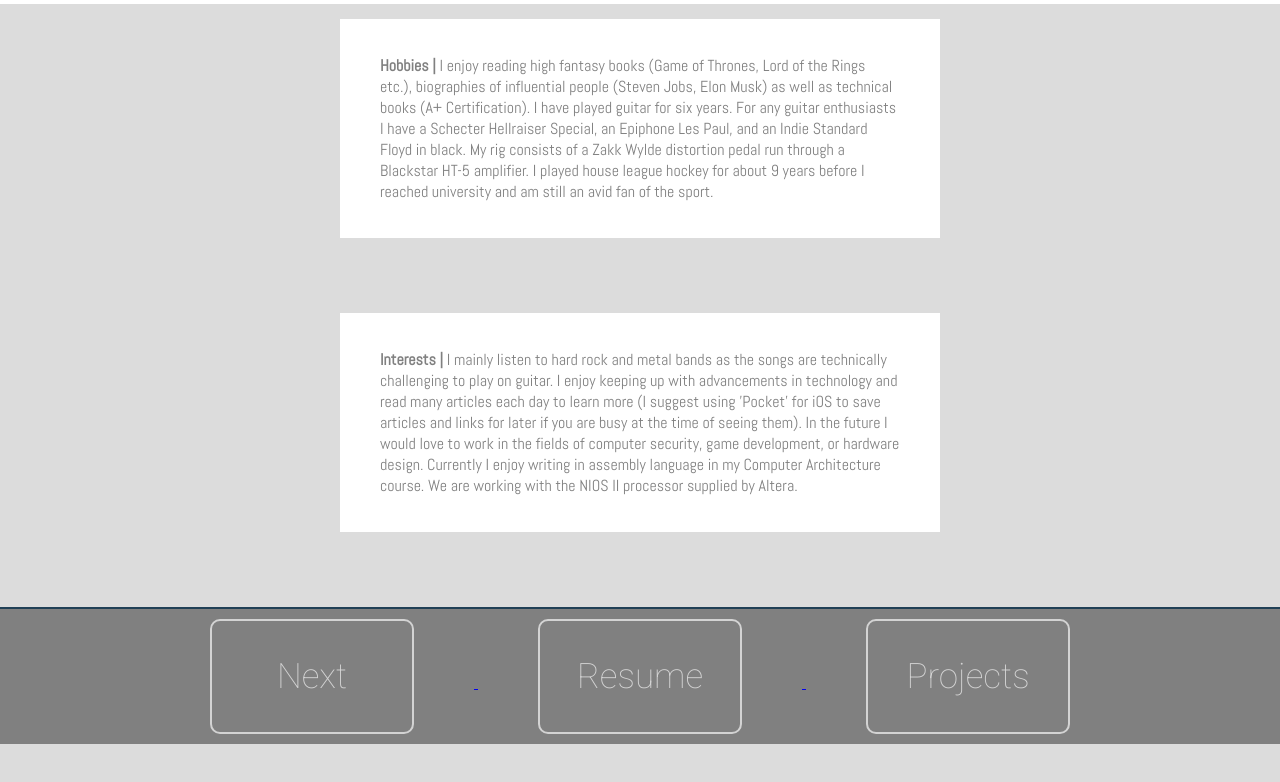
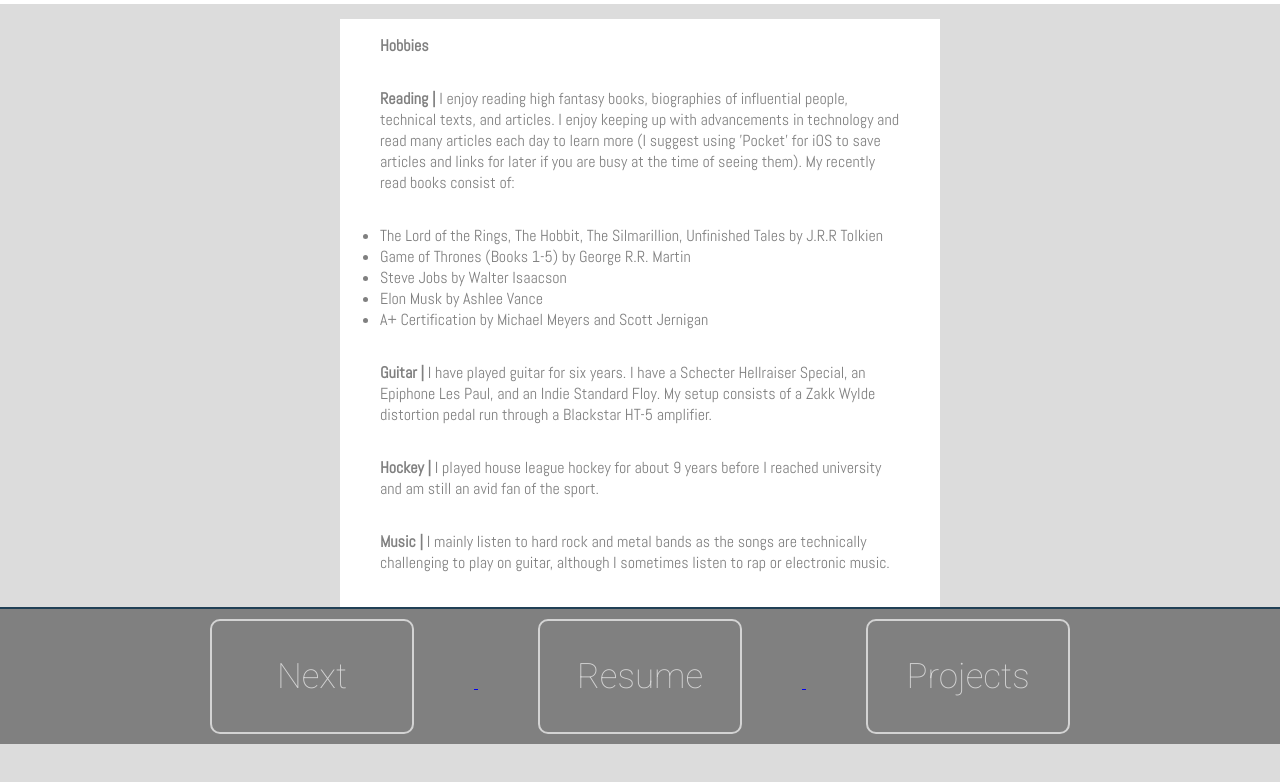
Before and after one commit to Wyatt-Wood/wyatt-wood.github.io, a plain HTML site: page HTML/about.html in a window 1280 px wide. Shown: the part 56-838 px from the top of the page. After the commit the page ends 800 px from the top, so only its background shows below. Drawn offline with Linux system fonts and the light colour scheme.

Commit message:
Edited content for About and Projects pages

```diff
--- a/CSS/styleabout.css
+++ b/CSS/styleabout.css
@@ -64,7 +64,7 @@
 #mainContainer{
     display: block;
     width: 100%;
-    height: 100vh;
+    height: 100%;
 }
 
 .contentContainer{
@@ -79,8 +79,6 @@
     color: grey;
     font-family: Abel;
     font-size: 1em;
-    padding-top: 20px;
-    padding-bottom: 20px;
     padding-left: 40px;
     padding-right: 40px;
     text-decoration: none;
@@ -115,7 +113,7 @@
     text-align: center;
     background-color: grey;
     border-top: 2px solid #204056;
-        position: absolute;
+    position: absolute;
     bottom: 0px;
     width: 100%;
 }
--- a/CSS/styleprojects.css
+++ b/CSS/styleprojects.css
@@ -89,8 +89,6 @@
     color: grey;
     font-family: Abel;
     font-size: 1em;
-    padding-top: 20px;
-    padding-bottom: 20px;
     padding-left: 40px;
     padding-right: 40px;
     text-decoration: none;
@@ -115,6 +113,15 @@
     margin-right: 50px;
     height: 350px;
     width: 350px;
+    display: inline-block;
+    border-radius: 5px;
+}
+
+.contentPhotos3{
+    margin-left: 50px;
+    margin-right: 50px;
+    height: 350px;
+    width: 600px;
     display: inline-block;
     border-radius: 5px;
 }
--- a/HTML/about.html
+++ b/HTML/about.html
@@ -43,17 +43,29 @@
     </div>
 
     <div class = "contentContainer">
+        <p class = "content">  <b>Hobbies</b> </p>
         <p class = "content">
-        <b>Hobbies | </b> I enjoy reading high fantasy books (Game of Thrones, Lord of the Rings etc.), biographies of influential people (Steven Jobs, Elon Musk) as well as technical books (A+ Certification). I have played guitar for six years. For any guitar enthusiasts I have a Schecter Hellraiser Special, an Epiphone Les Paul, and an Indie Standard Floyd in black. My rig consists of a Zakk Wylde distortion pedal run through a Blackstar HT-5 amplifier. I played house league hockey for about 9 years before I reached university and am still an avid fan of the sport.
-        </p>
+        <b>Reading |</b> I enjoy reading high fantasy books, biographies of influential people, technical texts, and articles. I enjoy keeping up with advancements in technology and read many articles each day to learn more (I suggest using 'Pocket' for iOS to save articles and links for later if you are busy at the time of seeing them). My recently read books consist of: </p>
+
+        <ul class = "content">
+            <li>The Lord of the Rings, The Hobbit, The Silmarillion, Unfinished Tales by J.R.R Tolkien</li>
+            <li>Game of Thrones (Books 1-5) by George R.R. Martin</li>
+            <li>Steve Jobs by Walter Isaacson</li>
+            <li>Elon Musk by Ashlee Vance</li>
+            <li>A+ Certification by Michael Meyers and Scott Jernigan</li>
+        </ul>
+
+        <p class = "content">
+        <b>Guitar |</b> I have played guitar for six years. I have a Schecter Hellraiser Special, an Epiphone Les Paul, and an Indie Standard Floy. My setup consists of a Zakk Wylde distortion pedal run through a Blackstar HT-5 amplifier. </p>
+        <p class = "content"> <b>Hockey |</b> I played house league hockey for about 9 years before I reached university and am still an avid fan of the sport.</p>
+
+         <p class = "content">
+        <b>Music |</b> I mainly listen to hard rock and metal bands as the songs are technically challenging to play on guitar, although I sometimes listen to rap or electronic music.   </p>
+
+        <p class = "content">
+        <b>Future |</b> Currently the entire field of computer science, software, and hardware sounds like an amazing place to work in, but in particular I would love to work in the fields of computer security, game development, or hardware design. Currently I enjoy writing in assembly language in my Computer Architecture course. We are working with the NIOS II processor supplied by Altera. </p>
+
     </div>
-
-    <div class = "contentContainer">
-        <p class = "content">
-        <b>Interests | </b>  I mainly listen to hard rock and metal bands as the songs are technically challenging to play on guitar. I enjoy keeping up with advancements in technology and read many articles each day to learn more (I suggest using 'Pocket' for iOS to save articles and links for later if you are busy at the time of seeing them). In the future I would love to work in the fields of computer security, game development, or hardware design. Currently I enjoy writing in assembly language in my Computer Architecture course. We are working with the NIOS II processor supplied by Altera.
-        </p>
-    </div>
-
 
       <!--Container to hold About, Project, Construction, and Resume buttons-->
     <div id = "linkContainer">
```
Also changed, not shown: HTML/projects.html (+37 -8 lines).
